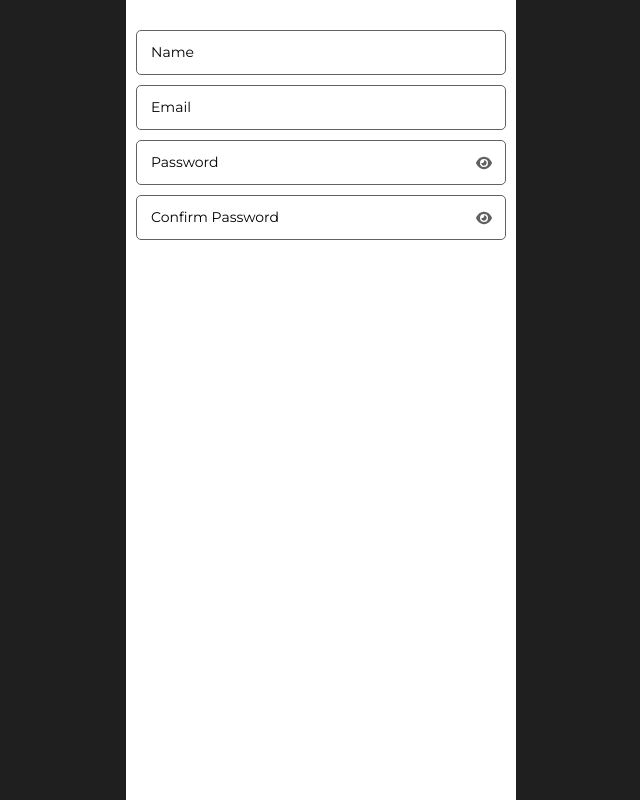
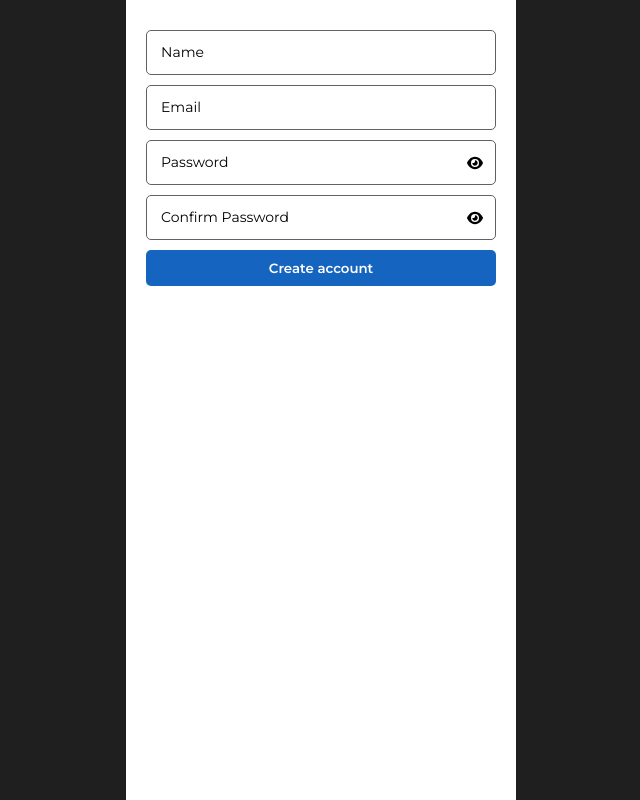
Before and after one commit to xfvelocity/plot-ponder, a React (Vite) app: page /register in a window 1280 px wide. Shown: the whole page, without its empty margins (319-959 px from the left). Built offline with nearby package versions, Linux system fonts and the light colour scheme; no server answers.

Commit message:
added api calls

```diff
--- /dev/null
+++ b/src/api/api.ts
@@ -0,0 +1,17 @@
+import axios, { AxiosInstance } from "axios";
+
+const client: AxiosInstance = axios.create();
+
+client.interceptors.response.use(
+  (response) => {
+    return response;
+  },
+  async (error) => {
+    return Promise.reject(error);
+  }
+);
+
+client.defaults.baseURL =
+  import.meta.env.VITE_API_URL || "http://localhost:8000";
+
+export { client };
--- /dev/null
+++ b/src/api/index.ts
@@ -0,0 +1,25 @@
+import { client } from "./api";
+
+export const api = async (type: string, url: string, data = {}) => {
+  let res: any;
+  const config = {};
+
+  try {
+    if (type === "GET") {
+      res = await client.get(url, config);
+    } else if (type === "POST") {
+      res = await client.post(url, data);
+    }
+
+    if (res?.status !== 200) {
+      throw new Error((res?.response || res).data || "Something went wrong");
+    } else {
+      res = res?.data || [];
+    }
+  } catch (e: any) {
+    res = { error: e?.response?.data };
+    // TODO: Implement error handling
+  }
+
+  return res;
+};
--- a/src/components/basic/button/PPButton.tsx
+++ b/src/components/basic/button/PPButton.tsx
@@ -10,8 +10,10 @@ interface Props {
   backgroundColour?: string;
   textColour?: string;
   width?: number | string;
+  className?: string;
   disabled?: boolean;
   loading?: boolean;
+  onClick?: () => void;
 }
 
 const PPButton = ({
@@ -19,16 +21,19 @@ const PPButton = ({
   backgroundColour = "blue-darken-3",
   textColour = "white",
   width = 200,
+  className = "",
   disabled = false,
   loading = false,
+  onClick,
 }: Props) => {
   return (
     <button
-      className={`pp-button pp-bg-${backgroundColour} pp-text-colour-${textColour} ${
+      className={`pp-button pp-bg-${backgroundColour} ${className} pp-text-colour-${textColour} ${
         (disabled || loading) && "pp-button-disabled"
       }`}
       style={{ width }}
       disabled={disabled || loading}
+      onClick={onClick}
     >
       {text}
 
--- a/src/components/basic/icon/PPIcon.tsx
+++ b/src/components/basic/icon/PPIcon.tsx
@@ -13,17 +13,12 @@ interface Props {
   onClick?: () => void;
 }
 
-const PPIcon = ({
-  src,
-  className = "",
-  colour = "grey-darken-2",
-  size = 24,
-  onClick,
-}: Props) => {
+const PPIcon = ({ src, className = "", colour, size = 24, onClick }: Props) => {
   return (
     <ReactSVG
-      className={clsx(`pp-icon ${className} pp-icon-colour-${colour}`, {
+      className={clsx(`pp-icon ${className} `, {
         "pp-hover": !!onClick,
+        [`pp-icon-colour-${colour}`]: colour,
       })}
       src={`icons/${src}.svg`}
       style={
--- a/src/components/basic/input/text-input/ppTextInput.scss
+++ b/src/components/basic/input/text-input/ppTextInput.scss
@@ -9,6 +9,11 @@
     height: 100%;
   }
 
+  .pp-icon {
+    position: relative;
+    z-index: 4;
+  }
+
   label {
     top: 10px;
   }
--- a/src/components/basic/loading/PPLoading.tsx
+++ b/src/components/basic/loading/PPLoading.tsx
@@ -22,7 +22,7 @@ const PPLoading = ({ colour = "black", size = 32 }: Props) => {
             cy="25"
             r="20"
             fill="none"
-            stroke-width="5"
+            strokeWidth="5"
           />
         </svg>
       </span>
--- a/src/views/auth/register/Register.tsx
+++ b/src/views/auth/register/Register.tsx
@@ -1,10 +1,12 @@
-import { useState } from "react";
+import { useMemo, useState } from "react";
 
 // ** Styles **
 import "./register.scss";
 
 // ** Components **
 import PPTextInput from "@/components/basic/input/text-input/PPTextInput";
+import PPButton from "@/components/basic/button/PPButton";
+import { api } from "@/api";
 
 interface Form {
   name: string;
@@ -14,6 +16,8 @@ interface Form {
 }
 
 const Register = () => {
+  // ** Data **
+  const [loading, setLoading] = useState<boolean>(false);
   const [isPasswordShowing, setIsPasswordShowing] = useState<boolean>(false);
   const [form, setForm] = useState<Form>({
     name: "",
@@ -22,11 +26,26 @@ const Register = () => {
     confirmPassword: "",
   });
 
+  // ** Methods **
+  const submitDisabled = useMemo((): boolean => {
+    return Object.values(form).some((value) => !value);
+  }, [form]);
+
   const setFormValue = (key: string, value: string) => {
     setForm({
       ...form,
       [key]: value,
     });
+  };
+
+  const createAccount = async () => {
+    setLoading(true);
+
+    const { name, email, password } = form;
+    const res = await api("POST", "/auth/register", { name, email, password });
+
+    console.log(res);
+    setLoading(true);
   };
 
   return (
@@ -36,27 +55,34 @@ const Register = () => {
         value={form.name}
         setValue={(e) => setFormValue("name", e)}
       />
-
       <PPTextInput
         label="Email"
         value={form.email}
         setValue={(e) => setFormValue("email", e)}
       />
-
       <PPTextInput
         label="Password"
         value={form.password}
         icon={isPasswordShowing ? "eye-slash" : "eye"}
+        type={isPasswordShowing ? "text" : "password"}
         setValue={(e) => setFormValue("password", e)}
         iconFn={() => setIsPasswordShowing(!isPasswordShowing)}
       />
-
       <PPTextInput
         label="Confirm Password"
         value={form.confirmPassword}
+        type={isPasswordShowing ? "text" : "password"}
         icon={isPasswordShowing ? "eye-slash" : "eye"}
         setValue={(e) => setFormValue("confirmPassword", e)}
         iconFn={() => setIsPasswordShowing(!isPasswordShowing)}
+      />
+      {submitDisabled}
+
+      <PPButton
+        width="100%"
+        text="Create account"
+        loading={loading}
+        onClick={createAccount}
       />
     </div>
   );
--- a/src/views/auth/register/register.scss
+++ b/src/views/auth/register/register.scss
@@ -1,7 +1,11 @@
 .register {
-  padding-top: 20px;
+  padding: 20px;
+
+  &-btn {
+    width: 100%;
+  }
 
   .pp-text-input {
-    margin: 10px;
+    margin: 10px 0;
   }
 }
```
Also changed, not shown: 1 other file (tests, documents, lock files or other folders).
